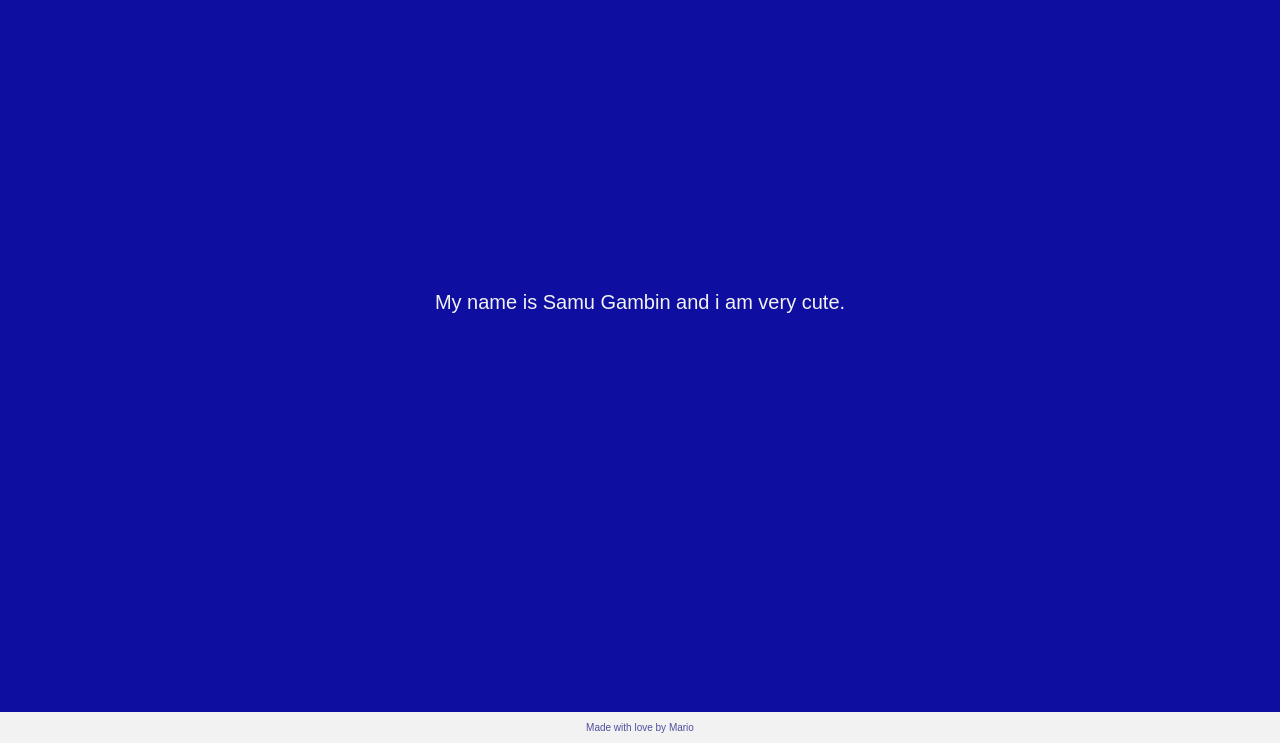
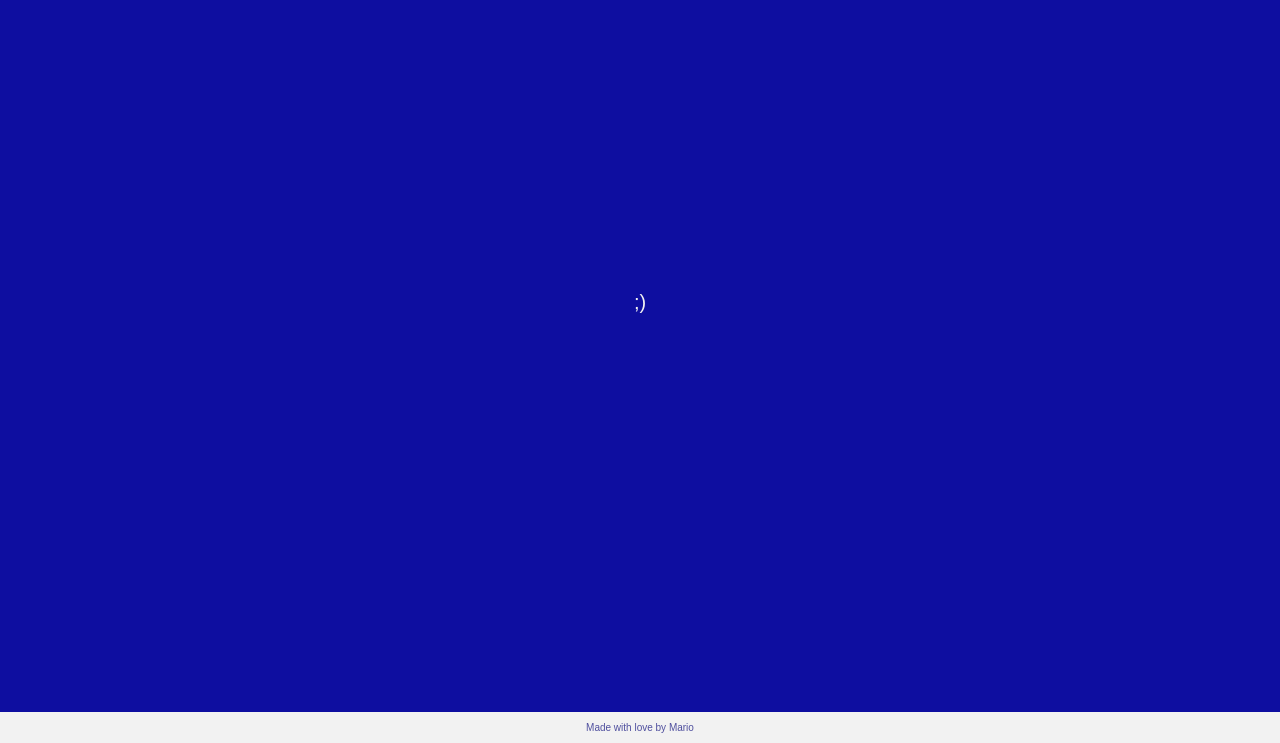
Before and after one commit to mariorzgz/samu-javascript, an Eleventy site: page pages/about.md in a window 1280 px wide. Shown: the part 98-841 px from the top of the page. Built offline with nearby package versions, Linux system fonts and the light colour scheme; Eleventy itself is replaced by a stand-in of ours; files that its build step writes are made by us from their sources; files whose address does not match are found by name; a web font is replaced by a local one.

Commit message:
Update Page “about”

```diff
--- a/pages/about.md
+++ b/pages/about.md
@@ -12,4 +12,4 @@ eleventyNavigation:
   order: 1
   visible: true
 ---
-M﻿y name is Samu Gambin and i am very cute.
+;)
```
